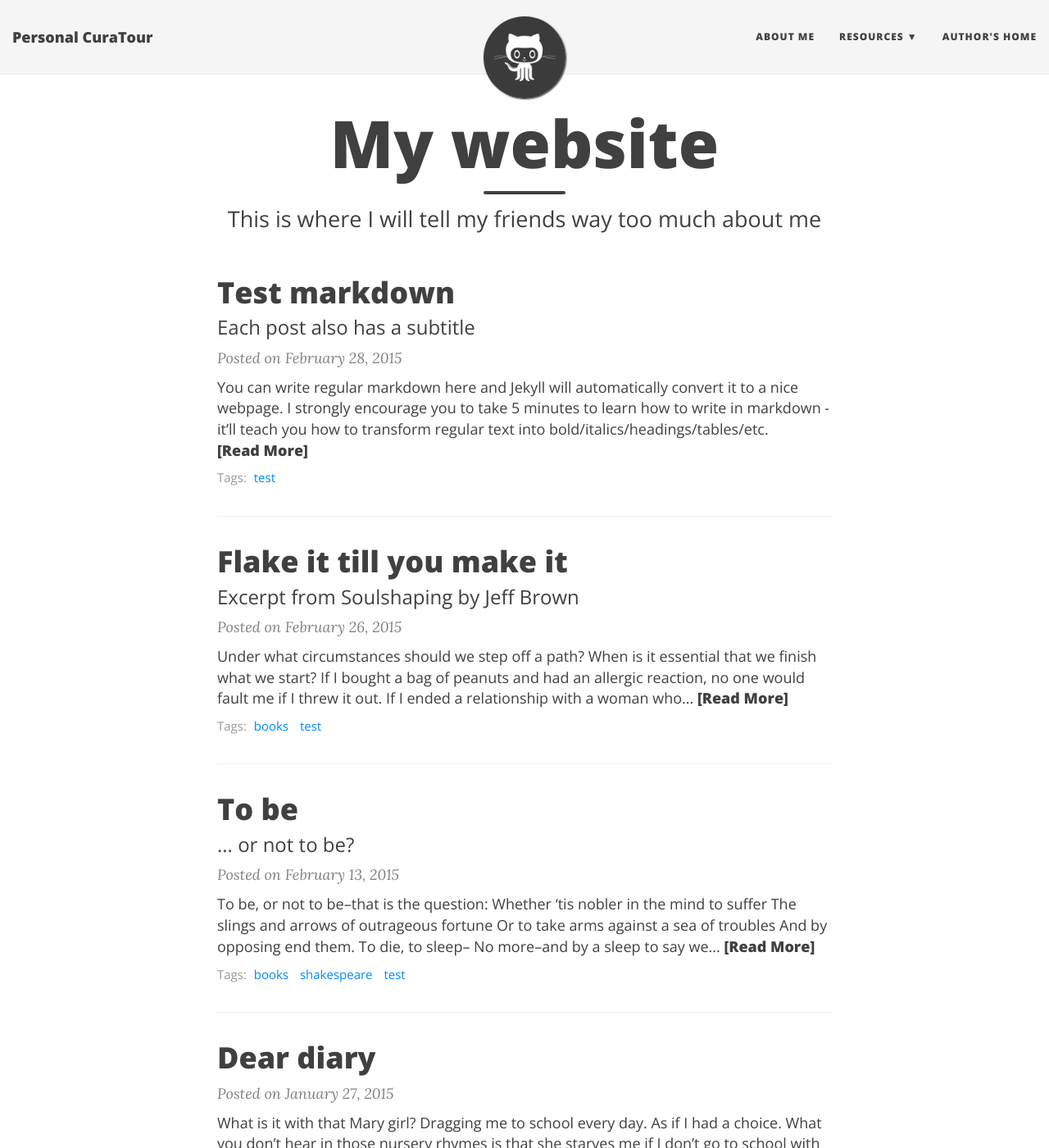
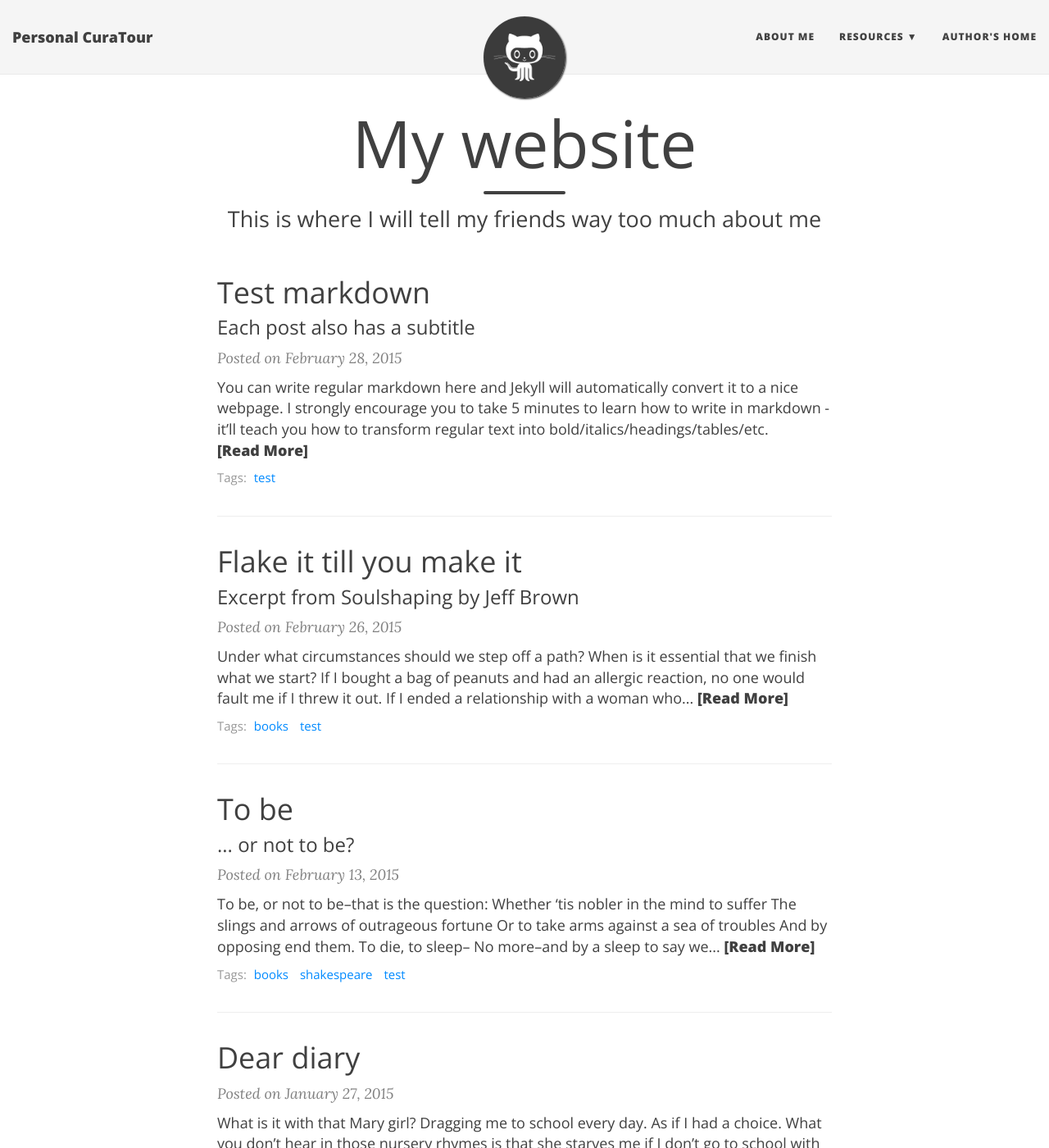
Before and after one commit to krtejeda/PersonalCuraTour, a Jekyll site: the page built from index.html, in a window 1280 px wide and 1400 px high. Shown: the whole window at 82% size. Built offline with Jekyll 4.4.1, drawn with Linux system fonts in a browser that asks for light colours; nearby versions of some CDN libraries; the list of posts is cut into pages by our own code.

Commit message:
Update main.css

```diff
--- a/css/main.css
+++ b/css/main.css
@@ -23,7 +23,7 @@ p {
 }
 h1,h2,h3,h4,h5,h6 {
   font-family: 'Open Sans', 'Helvetica Neue', Helvetica, Arial, sans-serif;
-  font-weight: 800;
+  font-weight: 200;
 }
 a {
   color: {{ site.link-col }};
```
